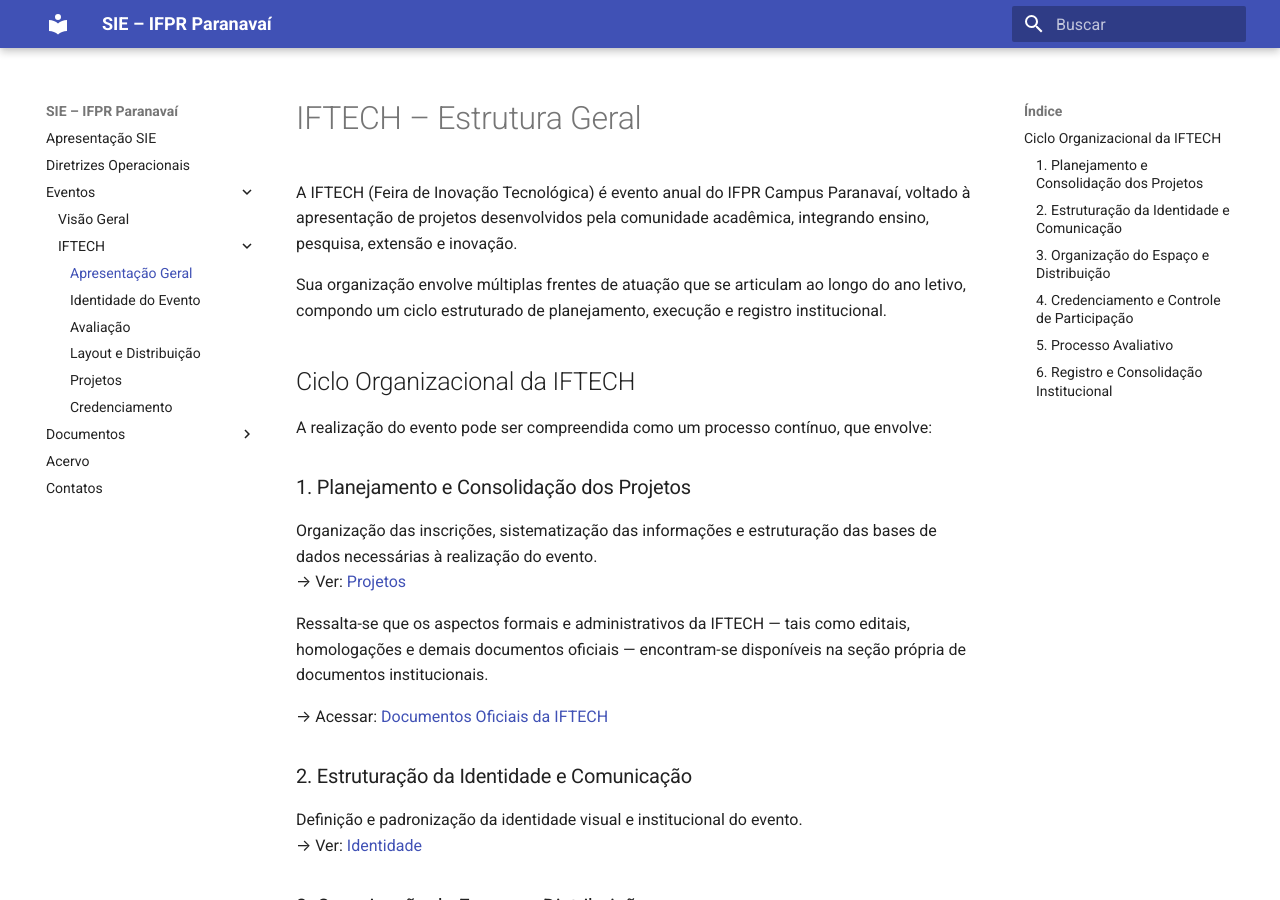
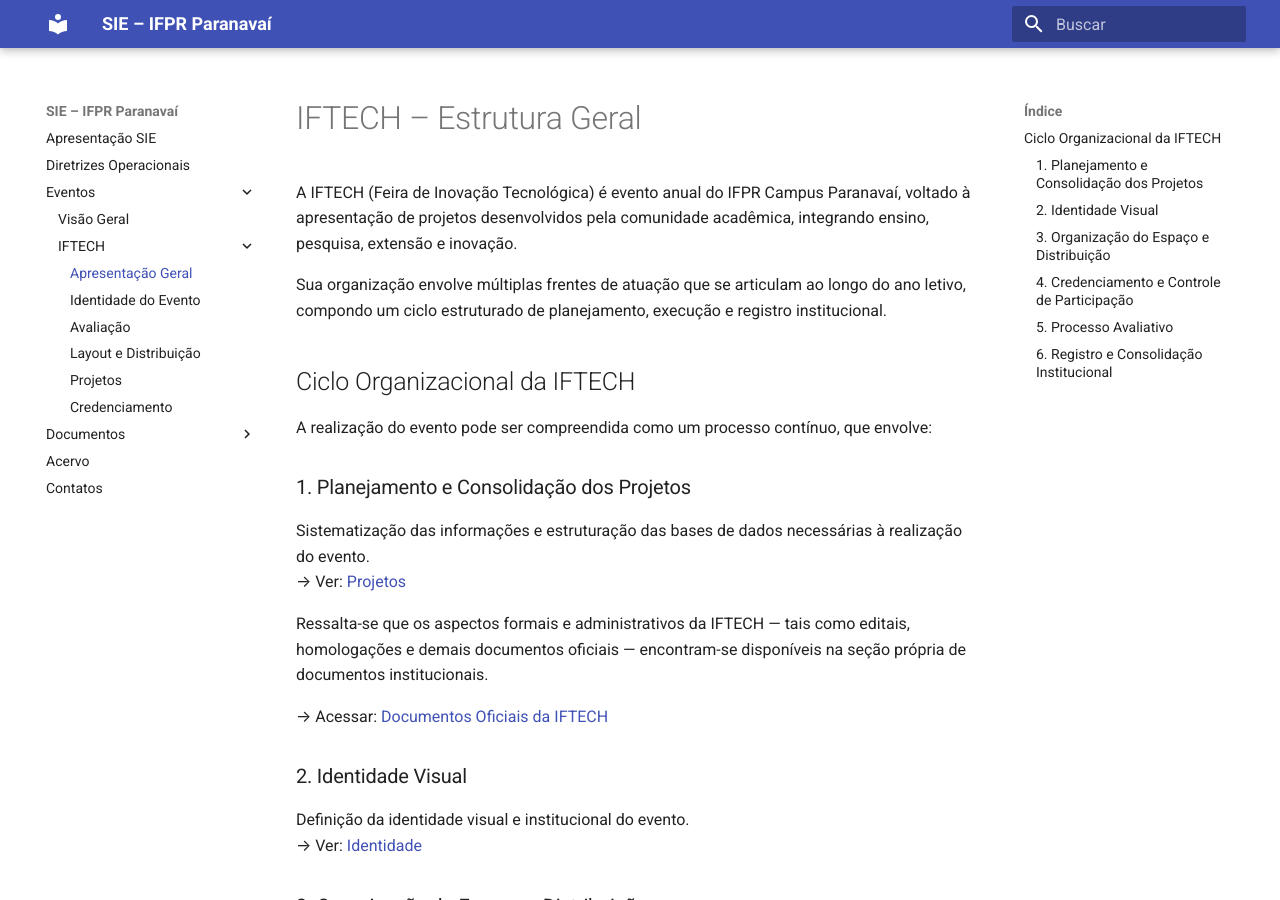
Before and after one commit to ifpr-sie-paranavai/dossie, an MkDocs documentation site: the page built from docs/eventos/iftech/index.md, in a window 1280 px wide and 900 px high. Built offline with MkDocs 1.6.1 and Material for MkDocs 9.7.7, drawn with Linux system fonts in a browser that asks for light colours.

Commit message:
Update index.md

```diff
--- a/docs/eventos/iftech/index.md
+++ b/docs/eventos/iftech/index.md
@@ -9,15 +9,15 @@ Sua organização envolve múltiplas frentes de atuação que se articulam ao lo
 A realização do evento pode ser compreendida como um processo contínuo, que envolve:
 
 ### 1. Planejamento e Consolidação dos Projetos
-Organização das inscrições, sistematização das informações e estruturação das bases de dados necessárias à realização do evento.
+Sistematização das informações e estruturação das bases de dados necessárias à realização do evento.
 → Ver: [Projetos](projetos.md)
 
 Ressalta-se que os aspectos formais e administrativos da IFTECH — tais como editais, homologações e demais documentos oficiais — encontram-se disponíveis na seção própria de documentos institucionais.
 
 → Acessar: [Documentos Oficiais da IFTECH](../../docs2025.md)
 
-### 2. Estruturação da Identidade e Comunicação
-Definição e padronização da identidade visual e institucional do evento.
+### 2. Identidade Visual
+Definição da identidade visual e institucional do evento.
 → Ver: [Identidade](identidade.md)
 
 ### 3. Organização do Espaço e Distribuição
```
